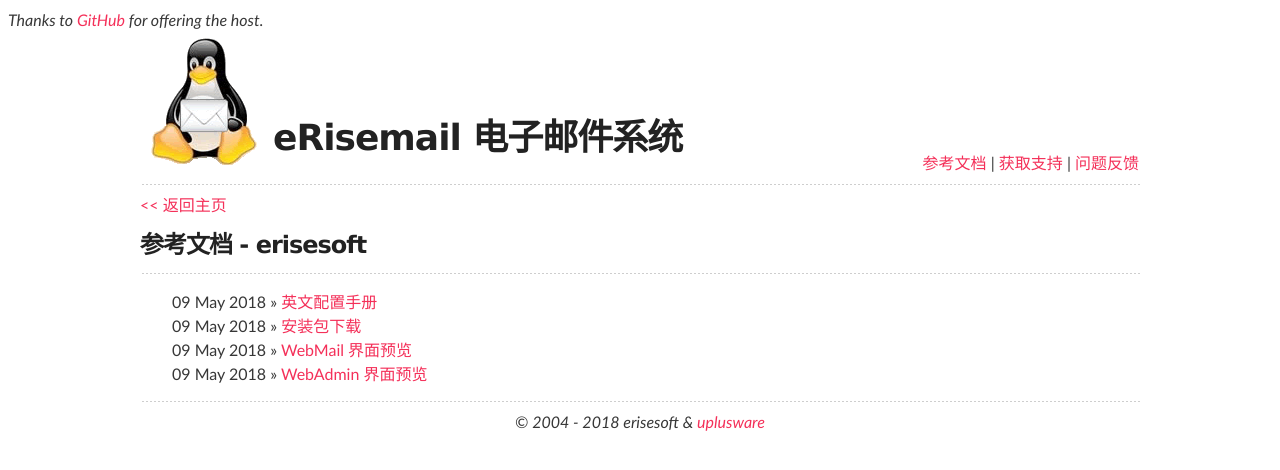
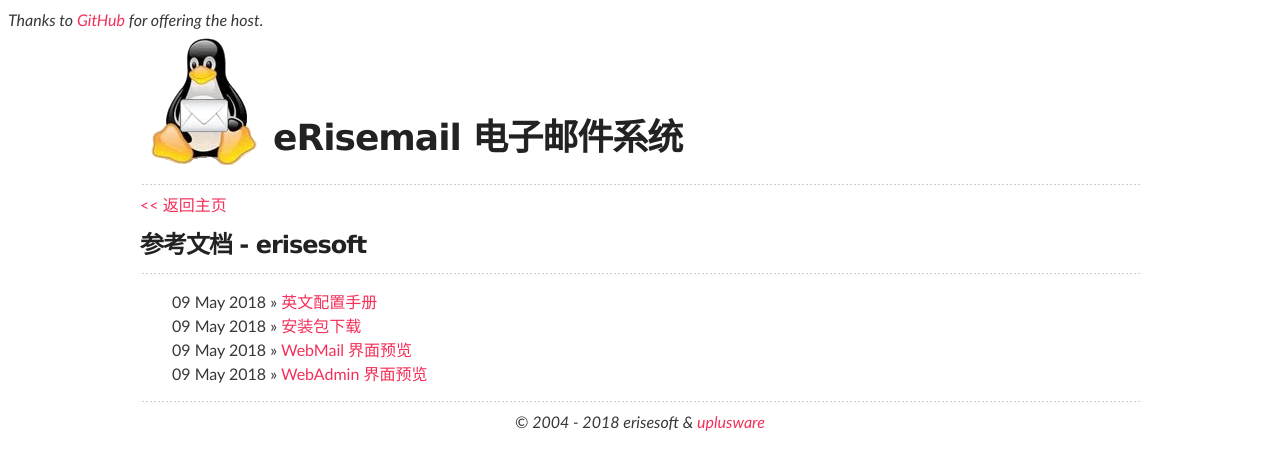
Before and after one commit to erisesoft/erisesoft.github.io, a Jekyll site: the page built from documents/index.html, in a window 1280 px wide. Shown: the top 470 px of the page. Built offline with Jekyll 4.4.1, drawn with Linux system fonts in a browser that asks for light colours.

Commit message:
Update default.html

```diff
--- a/_layouts/default.html
+++ b/_layouts/default.html
@@ -9,7 +9,7 @@
 	<i>Thanks to <a href="https://github.com" target="_blank">GitHub</a> for offering the host.</i>
 	<div id="main_content_wrap" class="outer">
 	<section id="main_content" class="inner">
-		<table width="100%"><tr><td width="128"><img src="http://erisesoft.github.io/erisemail.png" alt="erisemail"></td><td valign="bottom"><h1><a id="erisemail-server" class="anchor" href="#erisemail-server" aria-hidden="true"><span class="octicon octicon-link"></span></a>eRisemail 电子邮件系统</h1></td><td align="right" valign="bottom"><a href="/documents" target="_blank">参考文档</a> | <a href="/support.html" target="_blank">获取支持</a> | <a href="https://github.com/erisesoft/erisesoft.github.io/issues" target="_blank">问题反馈</a> </td></tr></table>
+		<table width="100%"><tr><td width="128"><img src="http://erisesoft.github.io/erisemail.png" alt="erisemail"></td><td valign="bottom"><h1><a id="erisemail-server" class="anchor" href="#erisemail-server" aria-hidden="true"><span class="octicon octicon-link"></span></a>eRisemail 电子邮件系统</h1></td></tr></table>
 		<hr>
 		{{ content }}
 		<hr>
```
